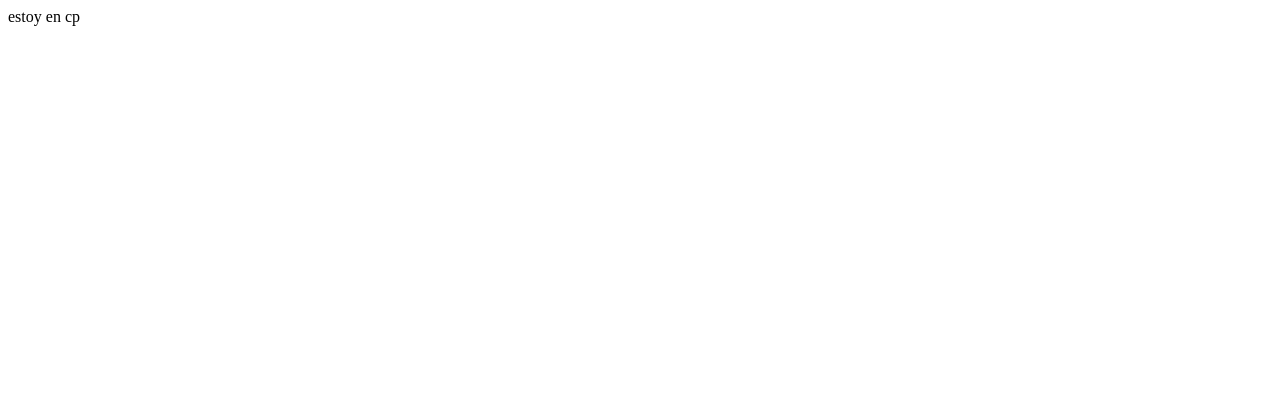
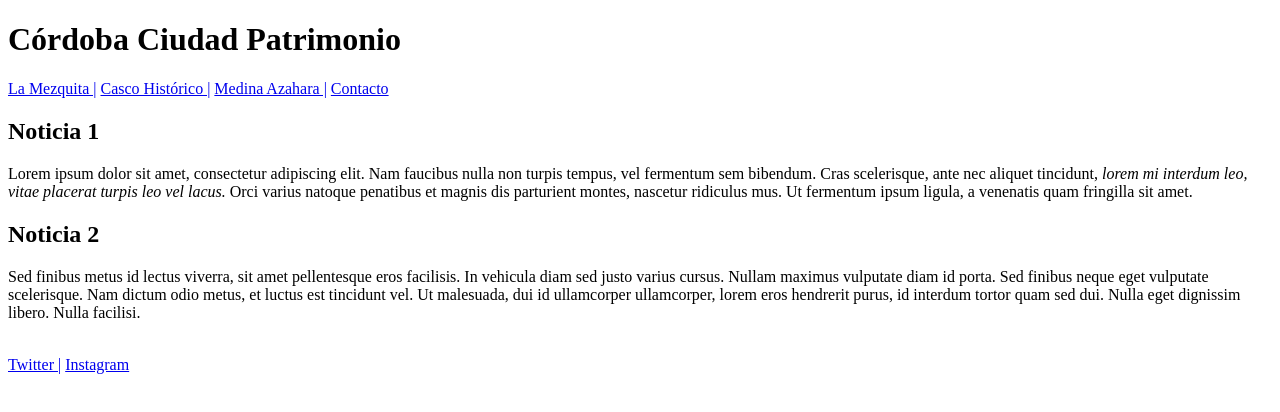
Before and after one commit to quiqueruz/quiqueruz.github.io, a plain HTML site: page lm/cp/index.html in a window 1280 px wide. Drawn offline with Linux system fonts and the light colour scheme.

Commit message:
Update index.html

```diff
--- a/lm/cp/index.html
+++ b/lm/cp/index.html
@@ -1 +1,47 @@
-estoy en cp
+<!DOCTYPE html>
+<html lang="es">
+
+<head>
+    <title>Turismo Córdoba</title>
+    <meta charset="utf-8">
+    <meta name="description" content="Córdoba ciudad patrimonio">
+    <meta name="keywords" content="Turismo, patrimonio, viajes">
+    <!--link rel="stylesheet" href="estilos.css"-->
+</head>
+
+<body>
+    <header>
+        <h1><strong>Córdoba Ciudad Patrimonio</strong></h1>
+    </header>
+    <nav>
+        <a href="mezquita.html" target="blank">La Mezquita |</a>
+        <a href="cascohistorico.html" target="blank">Casco Histórico |</a>
+        <a href="medinaazahara.html" target="blank">Medina Azahara |</a>
+        <a href="contacto.html" target="blank">Contacto</a>
+    </nav>
+    <main>
+        <section>
+            <article>
+                <h2>Noticia 1</h2>
+                <p>Lorem ipsum dolor sit amet, consectetur adipiscing elit. Nam faucibus nulla non turpis tempus, vel
+                    fermentum sem bibendum. Cras scelerisque, ante nec aliquet tincidunt, <cite>lorem mi interdum leo, vitae
+                    placerat turpis leo vel lacus.</cite> Orci varius natoque penatibus et magnis dis parturient montes,
+                    nascetur ridiculus mus. Ut fermentum ipsum ligula, a venenatis quam fringilla sit amet.
+                </p>
+            </article>
+            <article>
+                <h2>Noticia 2</h2>
+                <p>Sed finibus metus id lectus viverra, sit amet pellentesque eros facilisis. In vehicula diam sed justo varius
+                    cursus. Nullam maximus vulputate diam id porta. Sed finibus neque eget vulputate scelerisque. Nam
+                    dictum odio metus, et luctus est tincidunt vel. Ut malesuada, dui id ullamcorper ullamcorper, lorem
+                    eros hendrerit purus, id interdum tortor quam sed dui. Nulla eget dignissim libero. Nulla facilisi.</p>
+            </article>
+        </section>
+    </main>
+    <br>
+    <footer>
+        <a href="https://twitter.com/quiqueruz30" target="blank">Twitter |</a>
+        <a href="https://www.instagram.com/quiqueruz30" target="blank">Instagram</a>
+    </footer>
+</body>
+</html>
```
